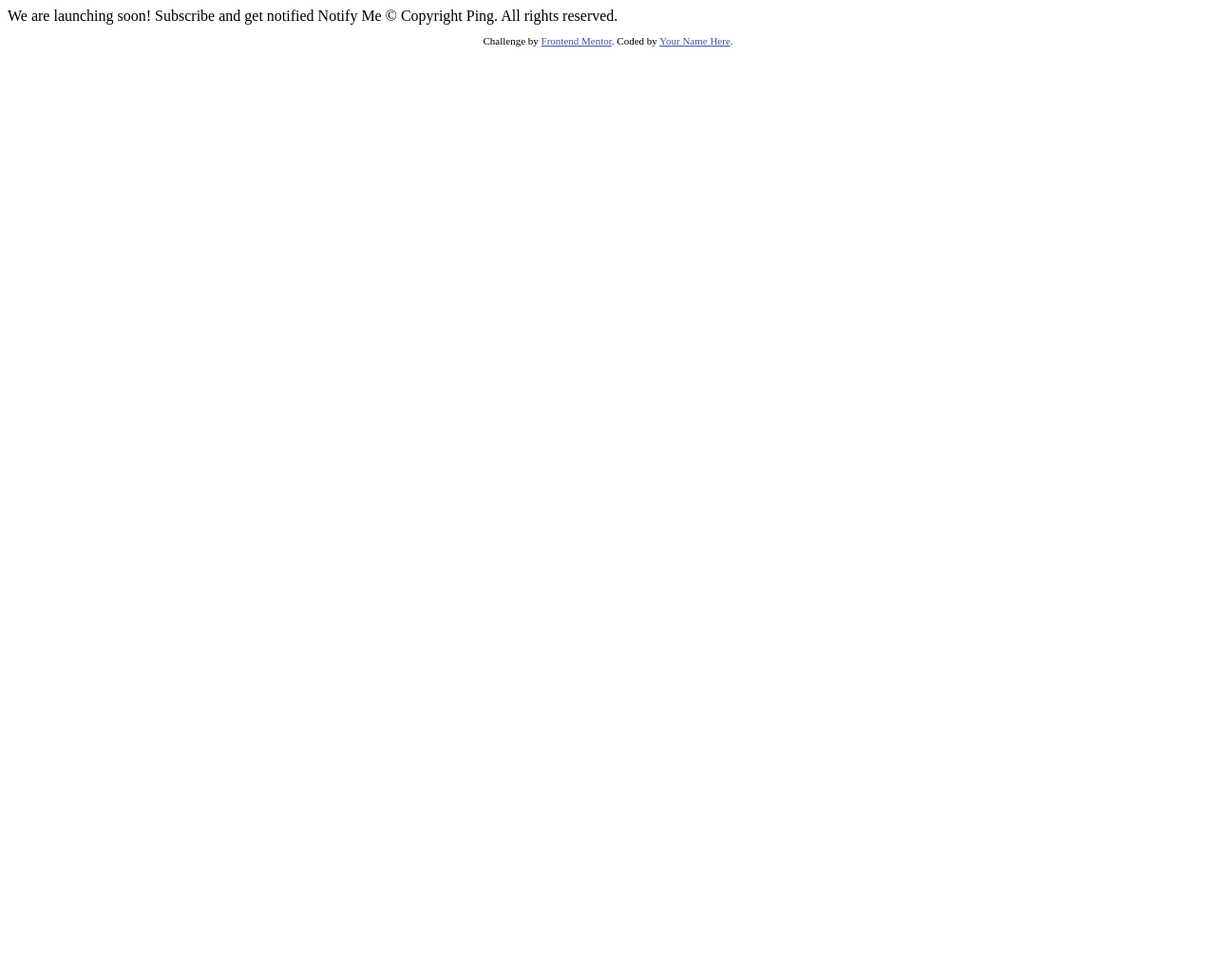
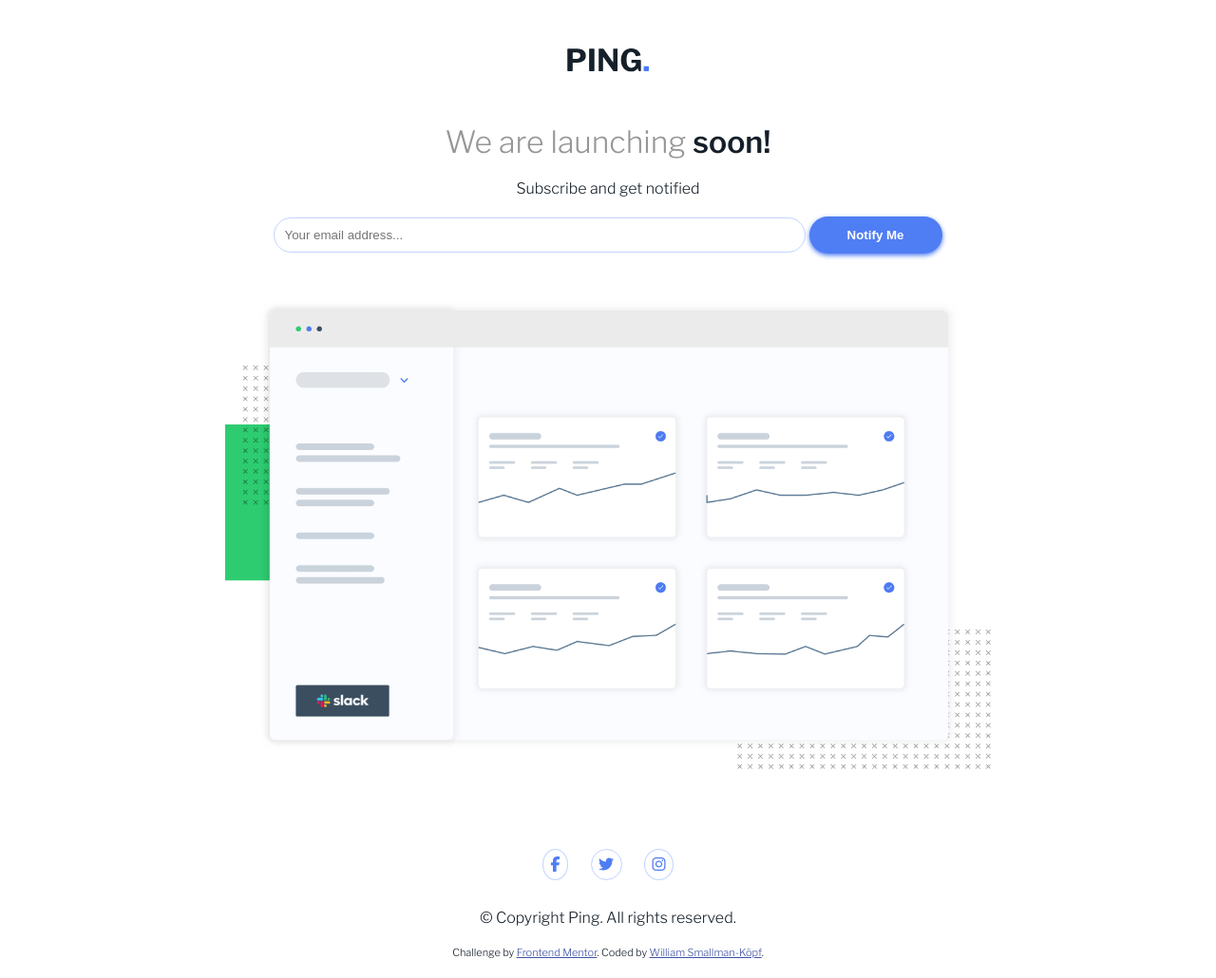
Before and after one commit to Half-Size/FMpingComingSoon, a plain HTML site: page index.html in a window 1280 px wide. Shown: the whole page at 95% size. Before the commit the page ends 800 px from the top, so only its background shows below. Drawn offline with nearby package versions, Linux system fonts and the light colour scheme.

Commit message:
First upload
almost complete but red text box class not adding on validation

```diff
--- a/index.html
+++ b/index.html
@@ -3,32 +3,48 @@
 <head>
   <meta charset="UTF-8">
   <meta name="viewport" content="width=device-width, initial-scale=1.0"> <!-- displays site properly based on user's device -->
-
+  <script src="https://kit.fontawesome.com/5993bf9291.js" crossorigin="anonymous"></script>
+  <link href="https://fonts.googleapis.com/css?family=Libre+Franklin:300,600,700&display=swap" rel="stylesheet">
   <link rel="icon" type="image/png" sizes="32x32" href="./images/favicon-32x32.png">
-
+  <link rel="stylesheet" type="text/css" href="style.css">
   <title>Frontend Mentor | Ping coming soon page</title>
 
-  <!-- Feel free to remove these styles or customise in your own stylesheet 👍 -->
-  <style>
-    .attribution { font-size: 11px; text-align: center; }
-    .attribution a { color: hsl(228, 45%, 44%); }
-  </style>
 </head>
 <body>
+<header>
+  <!-- logo img -->
+  <img src="./images/logo.svg">
+</header>
 
-  We are launching soon!
+<div id="container">
+  <h1>We are launching <span>soon!</span></h1>
 
-  Subscribe and get notified
+  <p>Subscribe and get notified</p>
 
-  Notify Me
+  <form name="notifyForm" onsubmit="return(validate());">
+  <input type="email" id="email" name="email" placeholder="Your email address..." required>
+  <input type="submit" id="notify" value="Notify Me"></input>
+  </form>
 
-  &copy; Copyright Ping. All rights reserved.
+  <div id ="invalidEmail"></div>
+
+  <div class="imgcontainer"><img src="./images/illustration-dashboard.png"></div>
+
+  <div class="socials">
+    <i class="fab fa-facebook-f"></i>
+    <i class="fab fa-twitter"></i>
+    <i class="fab fa-instagram"></i>
+  </div>
+
+  <div>&copy; Copyright Ping. All rights reserved.</div>
+</div>
 
   <footer>
     <p class="attribution">
       Challenge by <a href="https://www.frontendmentor.io?ref=challenge" target="_blank">Frontend Mentor</a>.
-      Coded by <a href="#">Your Name Here</a>.
+      Coded by <a href="#">William Smallman-Köpf</a>.
     </p>
   </footer>
+  <script src="script.js"></script>
 </body>
 </html>
--- /dev/null
+++ b/script.js
@@ -0,0 +1,17 @@
+var form = document.notifyForm;
+form.setAttribute('novalidate', true);
+var emailBox = document.notifyForm.email;
+
+function validate(field){
+    event.preventDefault();
+    var validity = emailBox.validity
+
+    if (validity.valueMissing){
+        document.getElementById('invalidEmail').innerHTML = "Whoops! It looks like you forgot to add your email";
+        document.notifyForm.email.classList.add("inval");
+    } else if (validity.typeMismatch)
+        document.getElementById('invalidEmail').innerHTML = 'Please provide a valid email address';
+        document.notifyForm.email.classList.add("inval");
+};
+
+form.addEventListener("submit", validate);
--- /dev/null
+++ b/style.css
@@ -0,0 +1,97 @@
+.attribution { font-size: 11px; text-align: center; }
+.attribution a { color: hsl(228, 45%, 44%); }
+
+*{
+    padding: 0;
+    margin: 0;
+}
+
+body{
+    text-align: center;
+    font-family: 'Libre Franklin', sans-serif;
+    color: hsl(209, 33%, 12%);
+}
+
+header {
+    padding: 50px;
+}
+
+#container {
+    margin: 0 15%;
+}
+
+h1{
+    font-weight: 300;
+    color: hsl(0, 0%, 59%);
+}
+
+h1 span{
+    font-weight: 600;
+    color: hsl(209, 33%, 12%);
+}
+
+p{
+    padding: 20px;
+}
+
+#email{
+    border-style: none;
+    border: hsl(223, 100%, 88%) solid 1px;
+    border-radius: 50px;
+    padding: 10px;
+    width: 60%;
+}
+
+.inval{
+    border: hsl(354, 100%, 66%) solid 1px;
+}
+
+#invalidEmail{
+    text-align: left;
+    color: hsl(354, 100%, 66%);
+    font-size: 0.75rem;
+    padding-left: 5%;
+}
+
+input:focus {outline: none;}
+
+#notify {
+    border-style: none;
+    padding: 12px 40px;
+    border-radius: 50px;
+    background-color: hsl(223, 87%, 63%);
+    color: white;
+    font-weight: 600;
+    box-shadow: 0 2px 5px hsl(223, 87%, 63%);
+    cursor: pointer;
+}
+
+#notify:hover{
+    background-color: hsl(223, 87%, 69%);
+}
+
+.imgcontainer img {
+    width: 90%;
+}
+
+.imgcontainer{
+    padding: 50px 0;
+}
+
+.socials{
+    padding: 20px;
+}
+
+.fab {
+    border: hsl(223, 100%, 88%) solid 0.5px;
+    border-radius: 50%;
+    padding: 7.5px;
+    color: hsl(223, 87%, 63%);
+    margin: 10px;
+    cursor: pointer;
+}
+
+.fab:hover {
+    background-color: hsl(223, 87%, 63%);
+    color: white;
+}
```
